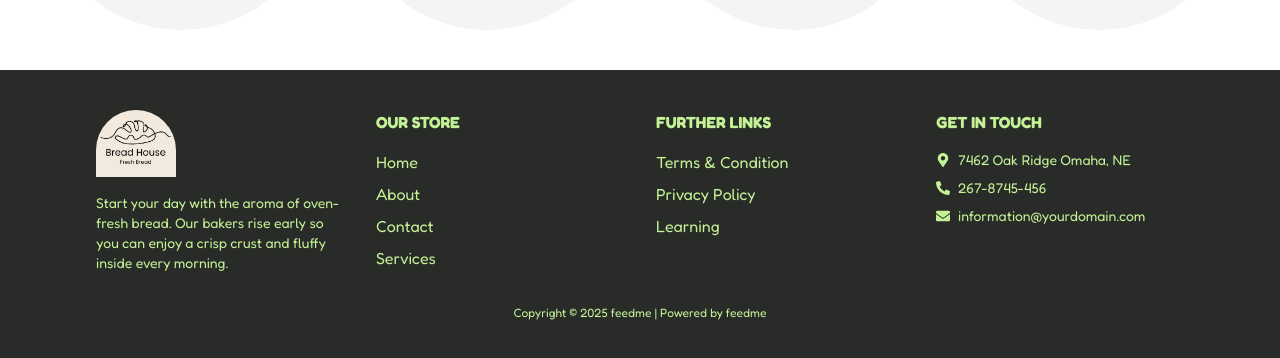
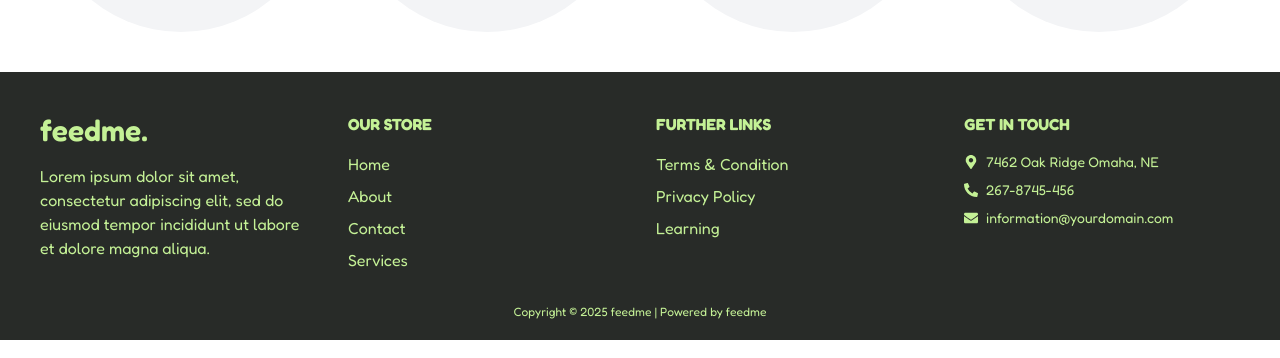
Before and after one commit to smhasanjamil/feedme, a Next.js app: page / in a window 1280 px wide. Shown: the part 2812-3170 px from the top of the page. Built offline with nearby package versions, Linux system fonts and the light colour scheme; no server answers.

Commit message:
updated footer section

```diff
--- a/components/home/ourTeam.tsx
+++ b/components/home/ourTeam.tsx
@@ -29,7 +29,7 @@ const OurTeamCard: React.FC<OurTeamCardProps> = ({
       />
       <div className="pt-2 pb-5 text-center">
         <h3 className="text-2xl font-medium">{name}</h3>
-        <p className="mx-auto mt-1 mb-2 w-10/12 text-center text-[17px]">
+        <p className="mx-auto mt-1 mb-2.5 w-10/12 text-center text-[17px]">
           {description}
         </p>
         <div className="flex justify-center gap-2 text-xl">
--- a/components/ui/footer.tsx
+++ b/components/ui/footer.tsx
@@ -1,15 +1,19 @@
 import Link from "next/link";
-import Image from "next/image";
 import React from "react";
 import { FaMapMarkerAlt, FaPhoneAlt, FaEnvelope } from "react-icons/fa";
 
 const Footer = () => {
   return (
-    <footer className="bg-feed-black text-feed-lime py-10">
-      <div className="max-w-6xl mx-auto px-4 sm:px-6 lg:px-8 grid grid-cols-1 sm:grid-cols-2 md:grid-cols-4 gap-8 items-start">
-        <div className="flex flex-col items-start">
-          <Image src="/bekary.jpg" alt="Bakery Logo" height={100} width={100} className="rounded-t-full max-w-20 mb-4" /> {/* Replace with your actual logo path */}
-          <p className="text-sm">Start your day with the aroma of oven-fresh bread. Our bakers rise early so you can enjoy a crisp crust and fluffy inside every morning.</p>
+    <footer className="bg-feed-black text-feed-lime py-5 pt-10">
+      <div className="container mx-auto grid grid-cols-1 items-start gap-8 px-4 sm:grid-cols-2 sm:px-6 md:grid-cols-4 lg:px-8">
+        <div className="flex flex-col items-start gap-4">
+          <Link href="/" className="text-3xl font-semibold">
+            feedme.
+          </Link>
+          <p className="text-sm md:text-base">
+            Lorem ipsum dolor sit amet, consectetur adipiscing elit, sed do
+            eiusmod tempor incididunt ut labore et dolore magna aliqua.
+          </p>
         </div>
         <div>
           <h6 className="mb-4 font-bold uppercase">Our Store</h6>
```
